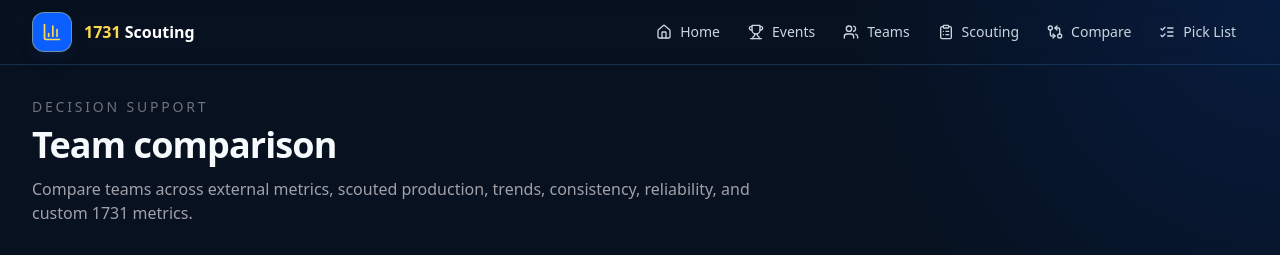
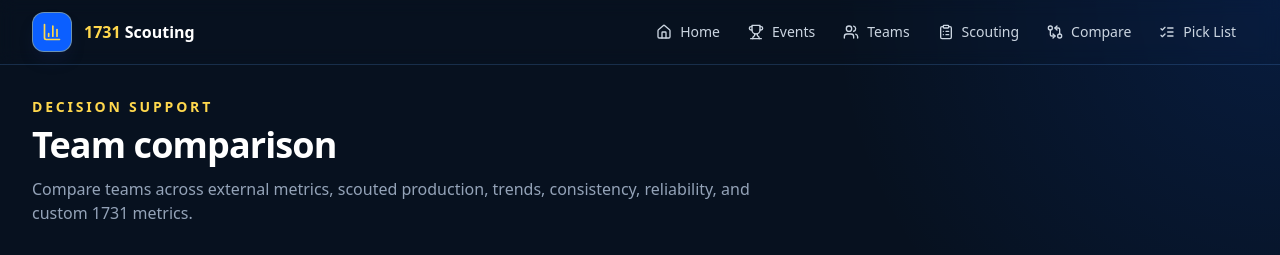
Before and after one commit to IAbbasi04/FRC1731-Scouting-App, a Next.js app: page /compare in a window 1280 px wide. Shown: the top 255 px of the page. Built offline with nearby package versions, Linux system fonts and the light colour scheme.

Commit message:
style: theme page headers

```diff
--- a/components/page-header.tsx
+++ b/components/page-header.tsx
@@ -1,3 +1,9 @@
 export function PageHeader({ eyebrow, title, description }: { eyebrow?: string; title: string; description: string }) {
-  return <div>{eyebrow ? <p className="text-sm font-medium uppercase tracking-[0.2em] text-zinc-500">{eyebrow}</p> : null}<h1 className="mt-2 text-3xl font-semibold tracking-tight sm:text-4xl">{title}</h1><p className="mt-3 max-w-3xl text-zinc-400">{description}</p></div>;
+  return (
+    <div>
+      {eyebrow ? <p className="text-sm font-semibold uppercase tracking-[0.2em] text-[#ffd84d]">{eyebrow}</p> : null}
+      <h1 className="mt-2 text-3xl font-semibold tracking-tight text-white sm:text-4xl">{title}</h1>
+      <p className="mt-3 max-w-3xl text-slate-400">{description}</p>
+    </div>
+  );
 }
```
